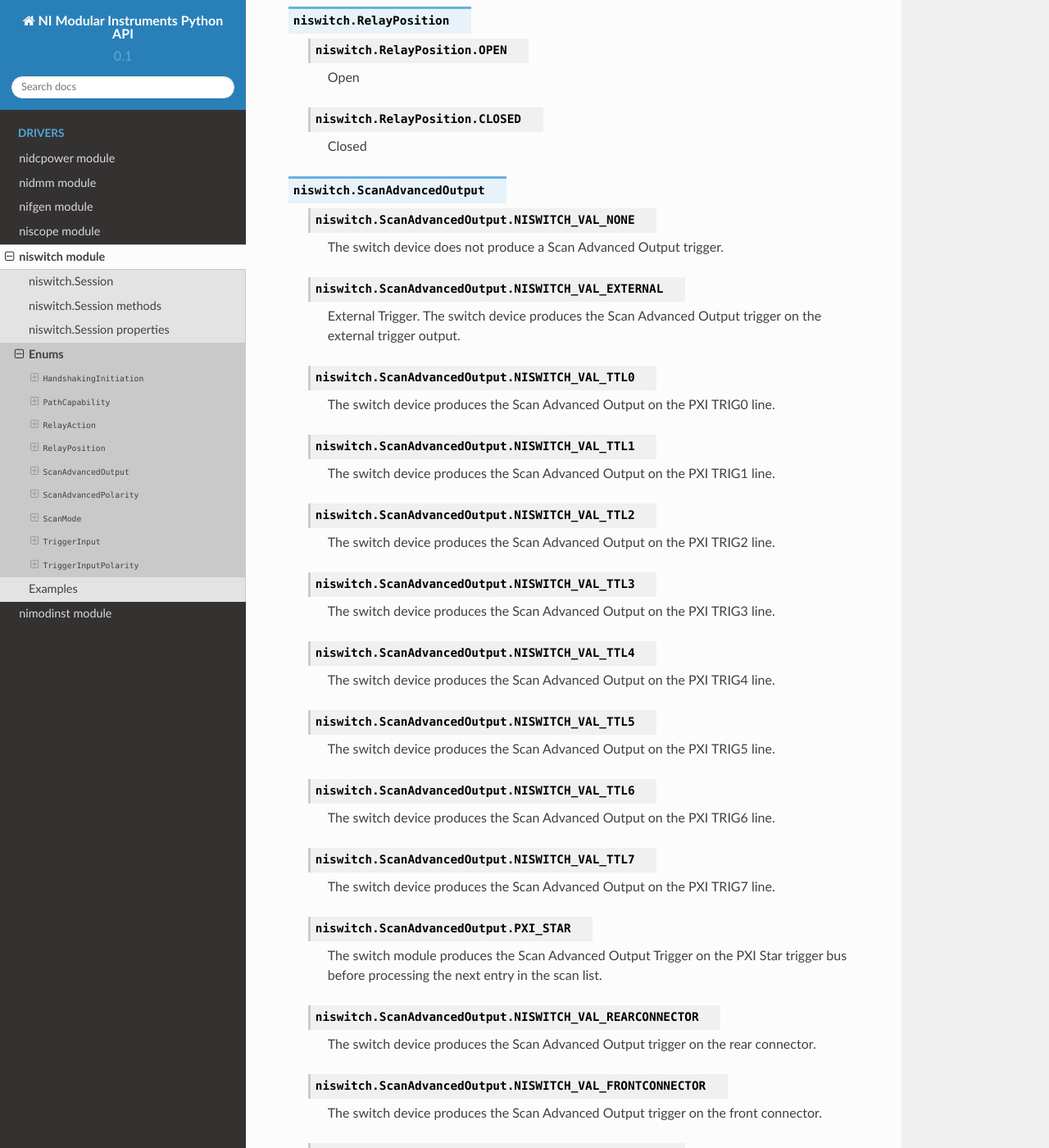
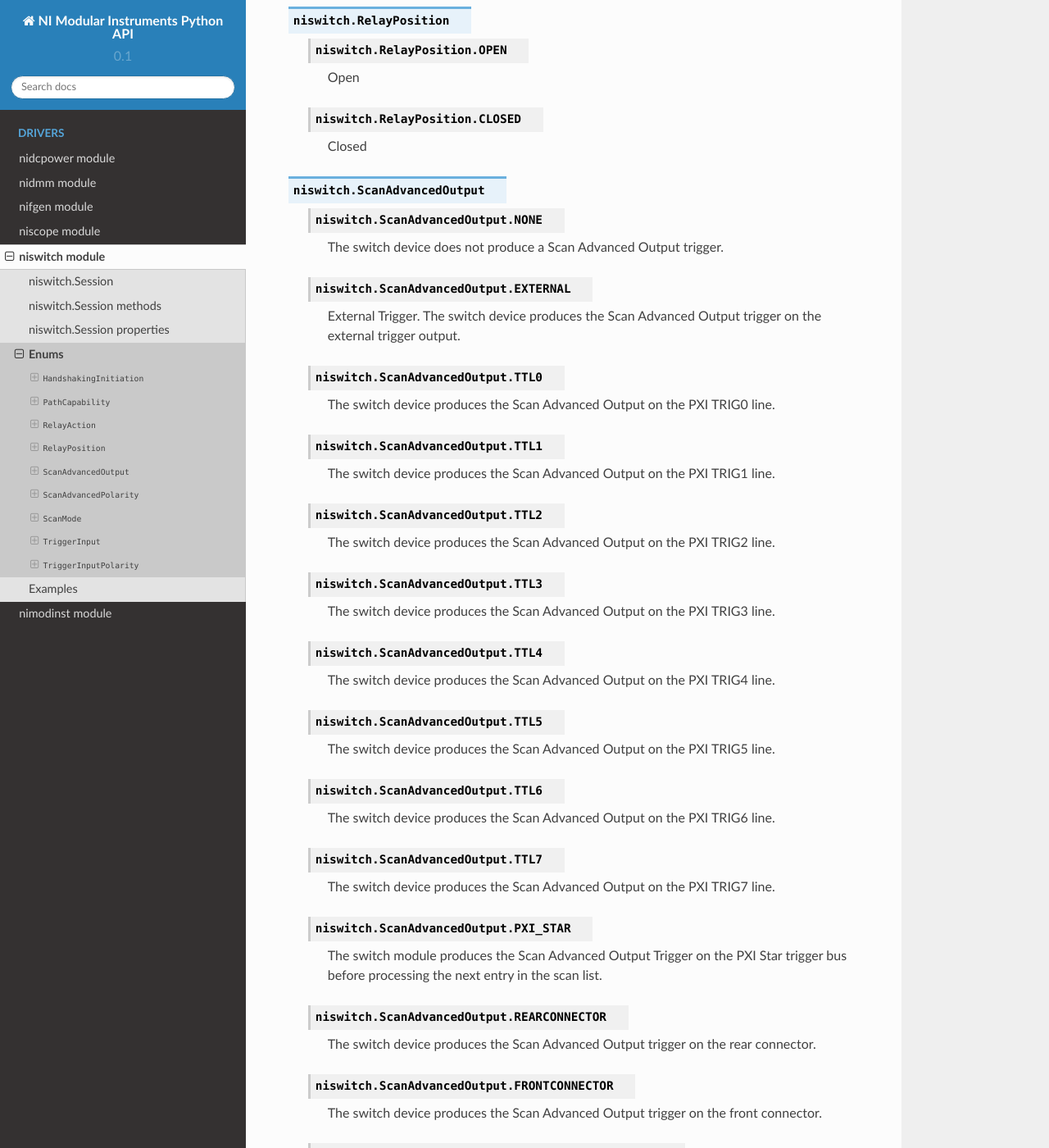
Before and after one commit to ni/nimi-python, a Sphinx documentation site: the page built from docs/niswitch/enums.rst, in a window 1280 px wide and 1400 px high, scrolled down 1373 px. Shown: the whole window at 82% size. Built offline with Sphinx 7.4.7 and the Read the Docs theme 2.0.0, drawn with Linux system fonts in a browser that asks for light colours; some of the changed text lies outside the part shown.

Commit message:
Update generated files

```diff
--- a/docs/nifgen/enums.rst
+++ b/docs/nifgen/enums.rst
@@ -491,7 +491,7 @@
 
 .. py:data:: MarkerEventOutputBehavior
 
-    .. py:attribute:: nifgen.MarkerEventOutputBehavior.NIFGEN_VAL_PULSE
+    .. py:attribute:: nifgen.MarkerEventOutputBehavior.PULSE
 
 
 
@@ -501,7 +501,7 @@
 
 
 
-    .. py:attribute:: nifgen.MarkerEventOutputBehavior.NIFGEN_VAL_LEVEL
+    .. py:attribute:: nifgen.MarkerEventOutputBehavior.LEVEL
 
 
 
--- a/docs/niswitch/enums.rst
+++ b/docs/niswitch/enums.rst
@@ -157,7 +157,7 @@
 
 .. py:data:: ScanAdvancedOutput
 
-    .. py:attribute:: niswitch.ScanAdvancedOutput.NISWITCH_VAL_NONE
+    .. py:attribute:: niswitch.ScanAdvancedOutput.NONE
 
 
 
@@ -167,7 +167,7 @@
 
 
 
-    .. py:attribute:: niswitch.ScanAdvancedOutput.NISWITCH_VAL_EXTERNAL
+    .. py:attribute:: niswitch.ScanAdvancedOutput.EXTERNAL
 
 
 
@@ -177,7 +177,7 @@
 
 
 
-    .. py:attribute:: niswitch.ScanAdvancedOutput.NISWITCH_VAL_TTL0
+    .. py:attribute:: niswitch.ScanAdvancedOutput.TTL0
 
 
 
@@ -187,7 +187,7 @@
 
 
 
-    .. py:attribute:: niswitch.ScanAdvancedOutput.NISWITCH_VAL_TTL1
+    .. py:attribute:: niswitch.ScanAdvancedOutput.TTL1
 
 
 
@@ -197,7 +197,7 @@
 
 
 
-    .. py:attribute:: niswitch.ScanAdvancedOutput.NISWITCH_VAL_TTL2
+    .. py:attribute:: niswitch.ScanAdvancedOutput.TTL2
 
 
 
@@ -207,7 +207,7 @@
 
 
 
-    .. py:attribute:: niswitch.ScanAdvancedOutput.NISWITCH_VAL_TTL3
+    .. py:attribute:: niswitch.ScanAdvancedOutput.TTL3
 
 
 
@@ -217,7 +217,7 @@
 
 
 
-    .. py:attribute:: niswitch.ScanAdvancedOutput.NISWITCH_VAL_TTL4
+    .. py:attribute:: niswitch.ScanAdvancedOutput.TTL4
 
 
 
@@ -227,7 +227,7 @@
 
 
 
-    .. py:attribute:: niswitch.ScanAdvancedOutput.NISWITCH_VAL_TTL5
+    .. py:attribute:: niswitch.ScanAdvancedOutput.TTL5
 
 
 
@@ -237,7 +237,7 @@
 
 
 
-    .. py:attribute:: niswitch.ScanAdvancedOutput.NISWITCH_VAL_TTL6
+    .. py:attribute:: niswitch.ScanAdvancedOutput.TTL6
 
 
 
@@ -247,7 +247,7 @@
 
 
 
-    .. py:attribute:: niswitch.ScanAdvancedOutput.NISWITCH_VAL_TTL7
+    .. py:attribute:: niswitch.ScanAdvancedOutput.TTL7
 
 
 
@@ -268,7 +268,7 @@
 
 
 
-    .. py:attribute:: niswitch.ScanAdvancedOutput.NISWITCH_VAL_REARCONNECTOR
+    .. py:attribute:: niswitch.ScanAdvancedOutput.REARCONNECTOR
 
 
 
@@ -278,7 +278,7 @@
 
 
 
-    .. py:attribute:: niswitch.ScanAdvancedOutput.NISWITCH_VAL_FRONTCONNECTOR
+    .. py:attribute:: niswitch.ScanAdvancedOutput.FRONTCONNECTOR
 
 
 
@@ -611,7 +611,7 @@
 
 .. py:data:: TriggerInput
 
-    .. py:attribute:: niswitch.TriggerInput.NISWITCH_VAL_IMMEDIATE
+    .. py:attribute:: niswitch.TriggerInput.IMMEDIATE
 
 
 
@@ -621,7 +621,7 @@
 
 
 
-    .. py:attribute:: niswitch.TriggerInput.NISWITCH_VAL_EXTERNAL
+    .. py:attribute:: niswitch.TriggerInput.EXTERNAL
 
 
 
@@ -631,7 +631,7 @@
 
 
 
-    .. py:attribute:: niswitch.TriggerInput.NISWITCH_VAL_SOFTWARE_TRIG
+    .. py:attribute:: niswitch.TriggerInput.SOFTWARE_TRIG
 
 
 
@@ -641,7 +641,7 @@
 
 
 
-    .. py:attribute:: niswitch.TriggerInput.NISWITCH_VAL_TTL0
+    .. py:attribute:: niswitch.TriggerInput.TTL0
 
 
 
@@ -651,7 +651,7 @@
 
 
 
-    .. py:attribute:: niswitch.TriggerInput.NISWITCH_VAL_TTL1
+    .. py:attribute:: niswitch.TriggerInput.TTL1
 
 
 
@@ -661,7 +661,7 @@
 
 
 
-    .. py:attribute:: niswitch.TriggerInput.NISWITCH_VAL_TTL2
+    .. py:attribute:: niswitch.TriggerInput.TTL2
 
 
 
@@ -671,7 +671,7 @@
 
 
 
-    .. py:attribute:: niswitch.TriggerInput.NISWITCH_VAL_TTL3
+    .. py:attribute:: niswitch.TriggerInput.TTL3
 
 
 
@@ -681,7 +681,7 @@
 
 
 
-    .. py:attribute:: niswitch.TriggerInput.NISWITCH_VAL_TTL4
+    .. py:attribute:: niswitch.TriggerInput.TTL4
 
 
 
@@ -691,7 +691,7 @@
 
 
 
-    .. py:attribute:: niswitch.TriggerInput.NISWITCH_VAL_TTL5
+    .. py:attribute:: niswitch.TriggerInput.TTL5
 
 
 
@@ -701,7 +701,7 @@
 
 
 
-    .. py:attribute:: niswitch.TriggerInput.NISWITCH_VAL_TTL6
+    .. py:attribute:: niswitch.TriggerInput.TTL6
 
 
 
@@ -711,7 +711,7 @@
 
 
 
-    .. py:attribute:: niswitch.TriggerInput.NISWITCH_VAL_TTL7
+    .. py:attribute:: niswitch.TriggerInput.TTL7
 
 
 
@@ -721,7 +721,7 @@
 
 
 
-    .. py:attribute:: niswitch.TriggerInput.NISWITCH_VAL_PXI_STAR
+    .. py:attribute:: niswitch.TriggerInput.PXI_STAR
 
 
 
@@ -731,7 +731,7 @@
 
 
 
-    .. py:attribute:: niswitch.TriggerInput.NISWITCH_VAL_REARCONNECTOR
+    .. py:attribute:: niswitch.TriggerInput.REARCONNECTOR
 
 
 
@@ -741,7 +741,7 @@
 
 
 
-    .. py:attribute:: niswitch.TriggerInput.NISWITCH_VAL_FRONTCONNECTOR
+    .. py:attribute:: niswitch.TriggerInput.FRONTCONNECTOR
 
 
 
```
Also changed, not shown: docs/nidmm/enums.rst (+14 -14 lines), 3 other files.
